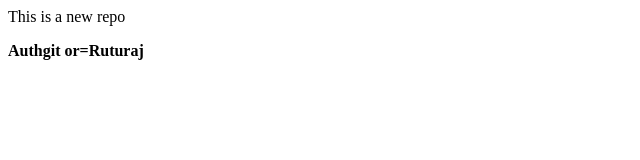
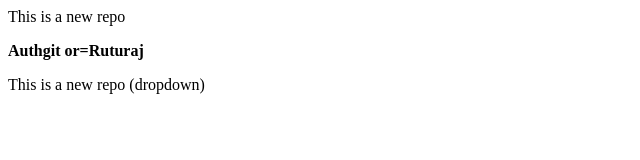
Before and after one commit to RuturajLohar/local_test_repo, a plain HTML site: page index.html in a window 1280 px wide. Shown: the whole page, without its empty margins (0-640 px from the left). Drawn offline with Linux system fonts and the light colour scheme.

Commit message:
dropdown

```diff
--- a/index.html
+++ b/index.html
@@ -1,2 +1,3 @@
 <p>This is a new repo</p>
 <b>Authgit or=Ruturaj</b>
+<p>This is a new repo (dropdown)</p>
```
